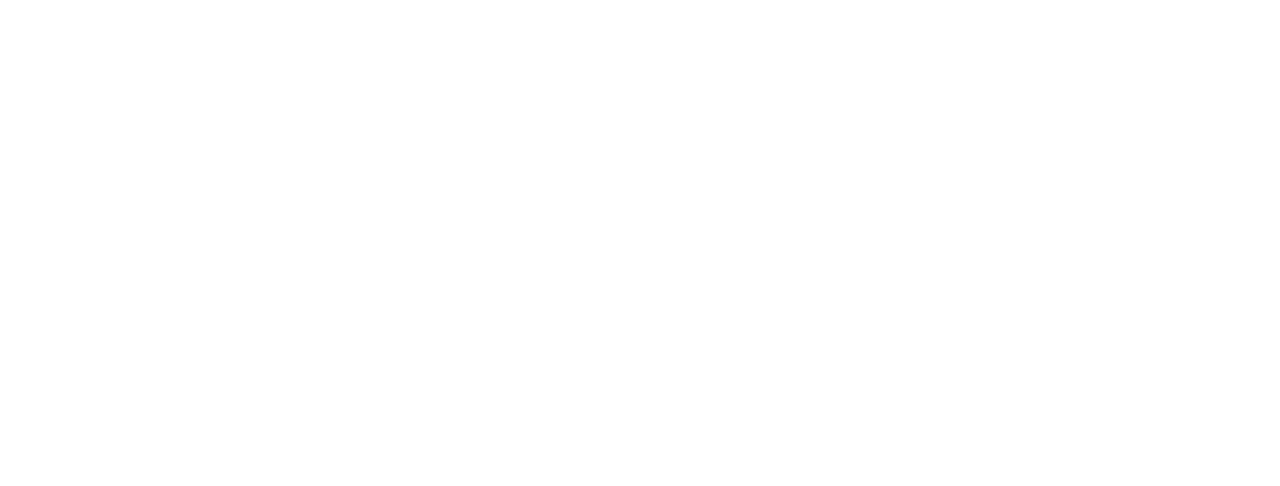
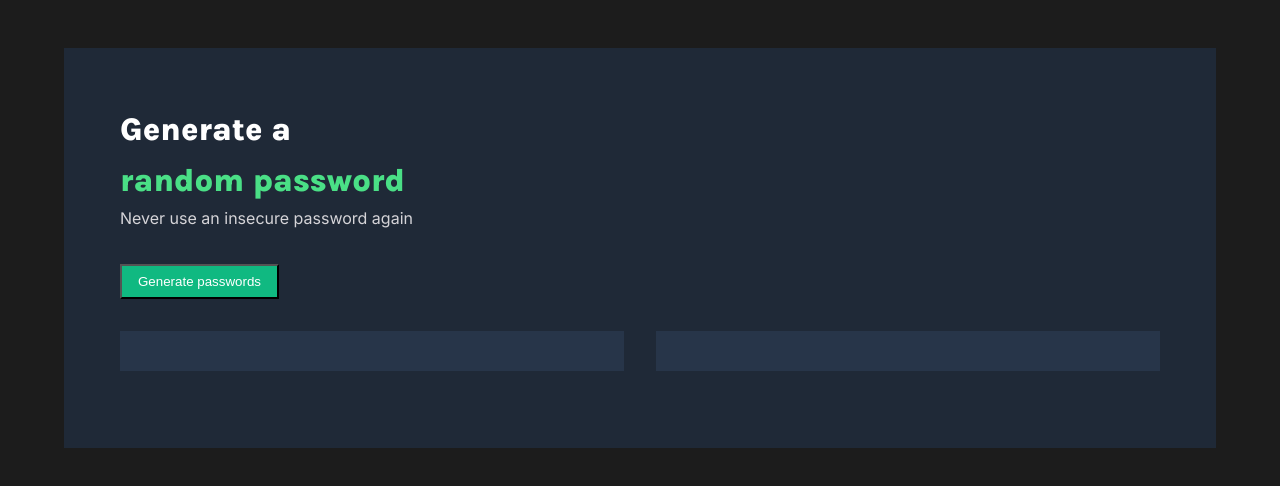
Before and after one commit to airey-dev/Random-Password-Generator, a plain HTML site: page index.html in a window 1280 px wide. Drawn offline with Linux system fonts and the light colour scheme.

Commit message:
HTML and CSS finished. Done with the design, coding the JS next

```diff
--- a/index.html
+++ b/index.html
@@ -4,9 +4,32 @@
     <meta charset="UTF-8">
     <meta name="viewport" content="width=device-width, initial-scale=1.0">
     <title>Password Generator</title>
+    <!-- Karla & Inter-->
+    <link rel="preconnect" href="https://fonts.googleapis.com">
+    <link rel="preconnect" href="https://fonts.gstatic.com" crossorigin>
+    <link href="https://fonts.googleapis.com/css2?family=Inter:ital,opsz,wght@0,14..32,100..900;1,14..32,100..900&family=Karla:ital,wght@0,200..800;1,200..800&display=swap" rel="stylesheet">
     <link rel="stylesheet" href="styles.css">
 </head>
 <body>
+    <div class="container">
+        <h1>
+            Generate a
+            <br>
+            <span>random password</span>
+        </h1>
+        <p class="container__text">
+            Never use an insecure password again
+        </p>
+        <button class="btn" id="btn">Generate passwords</button>
 
+        <div class="password-container__main">
+            <div class="password-container__secondary">
+
+            </div>
+            <div class="password-container__secondary">
+
+            </div>
+        </div>
+    </div>
 </body>
 </html>
--- a/styles.css
+++ b/styles.css
@@ -0,0 +1,56 @@
+html {
+    box-sizing: border-box;
+}
+
+*, *::after, *::before {
+    box-sizing: inherit;
+    margin: 0;
+    padding: 0;
+}
+
+body {
+    font-family: 'Inter', sans-serif;
+    line-height: 1.6;
+    background-color: #1C1C1C;
+    color: #fff;
+}
+
+.container {
+    width: 90%;
+    max-width: 1200px;
+    margin: 3rem auto;
+    padding: 3.5rem;
+    background-color: #1F2937;
+    min-height: 50vh;
+}
+
+h1 {
+    font-family: 'Karla', sans-serif;
+    font-weight: 900;
+}
+
+span {
+    color: #4ADF86;
+}
+
+.container__text {
+    color: #D5D4D8;
+}
+
+.btn {
+    margin: 2rem 0;
+    padding: .5rem 1rem;
+    background-color: #10B981;
+    color: #fff;
+}
+
+.password-container__main {
+    display: flex;
+    gap: 2rem;
+}
+
+.password-container__secondary {
+    height: 2.5rem;
+    width: 50%;
+    background-color: #273549;
+}
```
